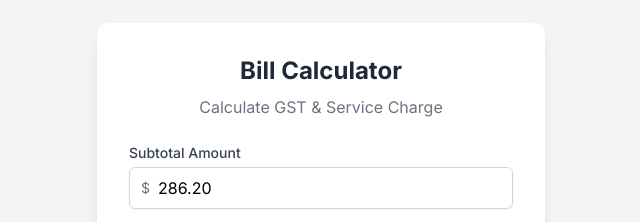
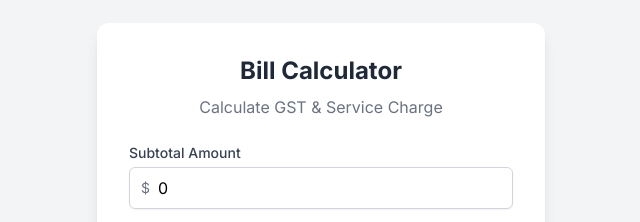
Before and after one commit to firmanelhakim/bill-calculator, a plain HTML site: page index.html in a window 1280 px wide. Shown: the part 156-378 px from the top of the page, 319-959 px from the left. Drawn offline with nearby package versions, Linux system fonts and the light colour scheme.

Commit message:
Remove Prefilled Value

```diff
--- a/index.html
+++ b/index.html
@@ -55,7 +55,7 @@
                            class="w-full pl-7 pr-3 py-2 border border-gray-300 rounded-md focus:outline-none focus:ring-2 focus:ring-blue-500 focus:border-blue-500"
                            placeholder="100.00"
                            aria-label="Subtotal Amount"
-                           value="286.20"> <!-- Pre-filled with your test value -->
+                           value="0">
                 </div>
             </div>
 
```
